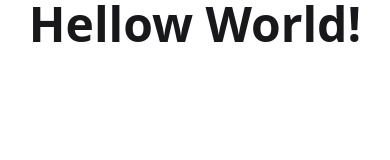
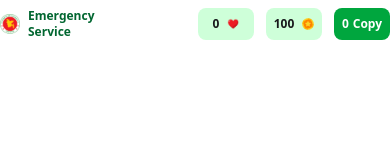
Before and after one commit to Sadik-Hossain-Official/A5-Emergency-Hotline, a plain HTML site: page index.html in a window 390 px wide. Drawn offline with nearby package versions, Linux system fonts and the light colour scheme.

Commit message:
responsive nav testing

```diff
--- a/index.html
+++ b/index.html
@@ -20,9 +20,34 @@
     <link href="https://fonts.googleapis.com/css2?family=Inter:ital,opsz,wght@0,14..32,100..900;1,14..32,100..900&display=swap" rel="stylesheet">
 </head>
 <body>
+    <header>
+        <nav class="flex justify-between pt-2">
+             <div id="logo-name" class="left-nav logo flex items-center gap-2">
+                <img src="assets/logo.png" alt="" class="h-[20px]">
+                <h4 class="text-green-800 font-extrabold text-xs">Emergency<br>Service</h4>
+             </div>
+             <div class="right-nav flex gap-3">
+                <div class="flex items-center gap-2 rounded-lg w-14 justify-center bg-[#41ff6b42]">
+                    <p class="font-semibold text-xs">0</p>
+                    <img src="assets/heart.png" alt="" class="h-3">
+                </div>
+                <div class="flex items-center gap-2 rounded-lg w-14 justify-center bg-[#41ff6b42]">
+                    <p class="font-semibold text-xs">100</p>
+                    <img src="assets/coin.png" alt="" class="h-3">
+                </div>
+                <div class="flex items-center gap-1 bg-[#00A63E] rounded-lg w-14 justify-center">
+                    <p class="font-semibold text-white text-xs">0</p>
+                    <p class="font-semibold text-white text-xs">Copy</p>
+                </div>
+             </div>
+        </nav>
+    </header>
+    <main>
 
-<h1 class="text-center font-extrabold text-5xl">Hellow World!</h1>
+    </main>
 
+
+    <!-- JavaScript added -->
     <script src="script.js"></script>
 </body>
 </html>
```
